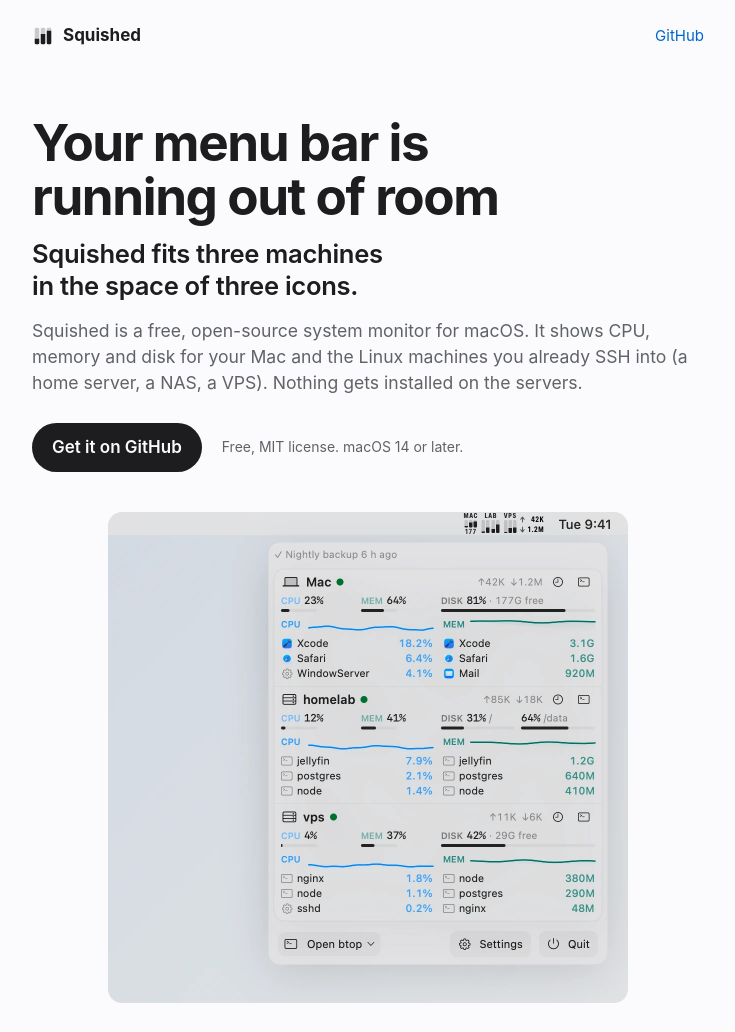
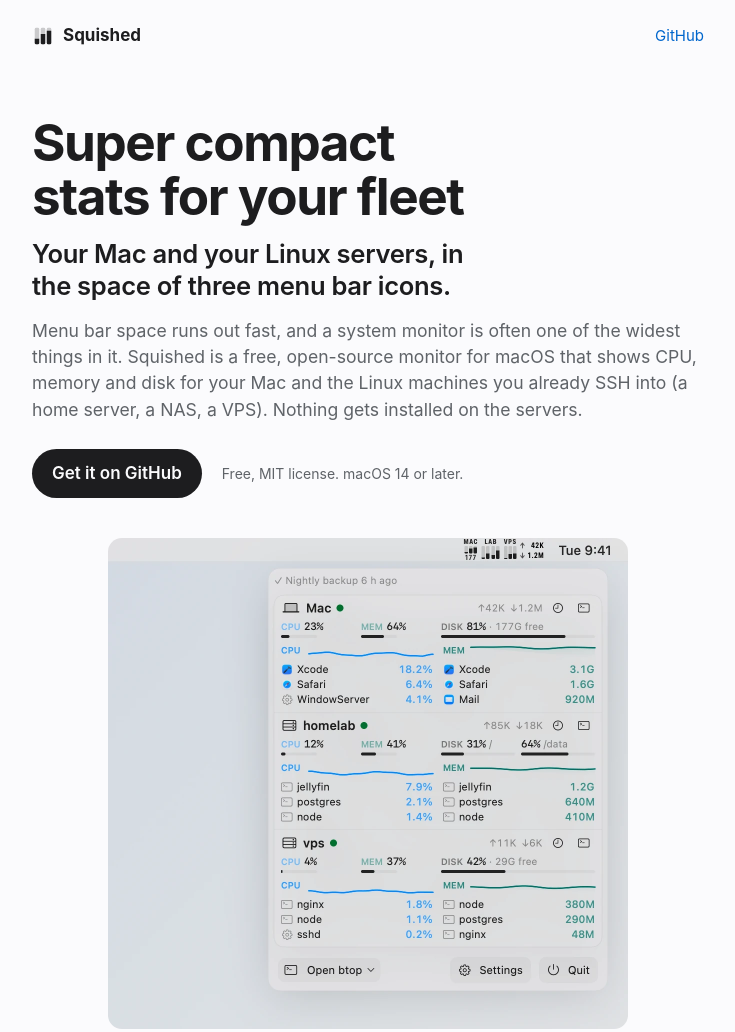
Before and after one commit to andrewk17/squished, a plain HTML site: page site/public/index.html in a window 1280 px wide. Shown: the top 1032 px of the page, without its empty margins (272-1007 px from the left). Drawn offline with Linux system fonts and the light colour scheme.

Commit message:
Lead with compact stats for your fleet

```diff
--- a/site/public/index.html
+++ b/site/public/index.html
@@ -13,8 +13,8 @@
 <link rel="apple-touch-icon" href="/apple-touch-icon.png">
 <meta property="og:type" content="website">
 <meta property="og:site_name" content="Squished">
-<meta property="og:title" content="Squished: three machines in the space of three menu bar icons">
-<meta property="og:description" content="Your menu bar is running out of room. Squished is a tiny macOS system monitor for your Mac and the Linux machines you SSH into. Free and open source.">
+<meta property="og:title" content="Squished: super compact stats for your fleet">
+<meta property="og:description" content="Your Mac and your Linux servers, in the space of three menu bar icons. A free, open-source system monitor for macOS.">
 <meta property="og:url" content="https://squished.andrewkim.me/">
 <meta property="og:image" content="https://squished.andrewkim.me/img/og.png">
 <meta property="og:image:width" content="1200">
@@ -217,9 +217,9 @@
 </header>
 
 <main>
-  <h1>Your menu bar is running out of room</h1>
-  <p class="sub">Squished fits three machines in the space of three icons.</p>
-  <p class="lede">Squished is a free, open-source system monitor for macOS. It shows CPU, memory and disk for your Mac and the Linux machines you already SSH into (a home server, a NAS, a VPS). Nothing gets installed on the servers.</p>
+  <h1>Super compact stats for your fleet</h1>
+  <p class="sub">Your Mac and your Linux servers, in the space of three menu bar icons.</p>
+  <p class="lede">Menu bar space runs out fast, and a system monitor is often one of the widest things in it. Squished is a free, open-source monitor for macOS that shows CPU, memory and disk for your Mac and the Linux machines you already SSH into (a home server, a NAS, a VPS). Nothing gets installed on the servers.</p>
   <div class="cta">
     <a class="button" href="https://github.com/andrewk17/squished">Get it on GitHub</a>
     <small>Free, MIT license. macOS 14 or later.</small>
```
Also changed, not shown: docs/images/social-card.png, site/public/img/og.png, 2 other files.
